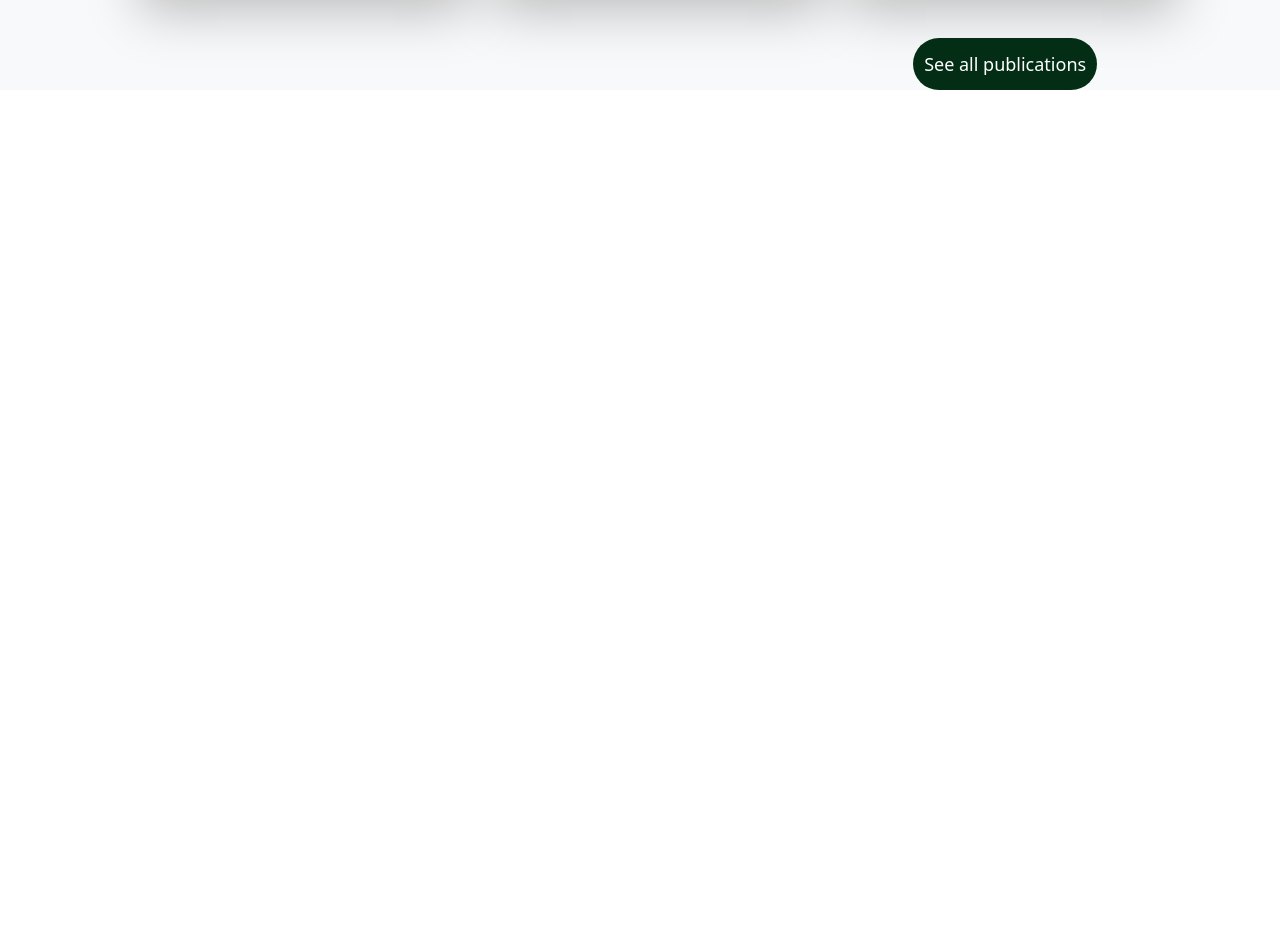
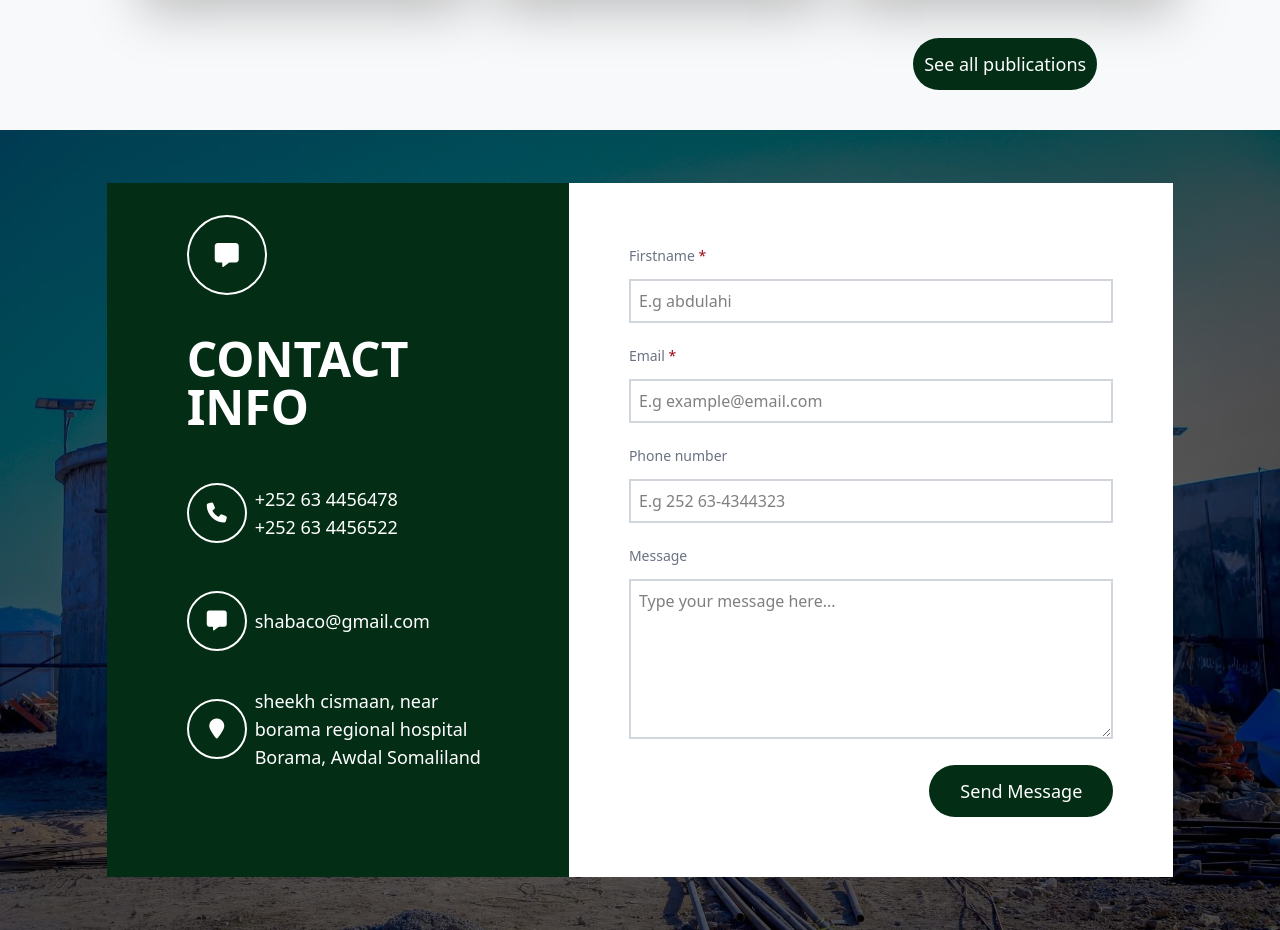
Before and after one commit to Abdulahia-39/shaba, a React (Vite) app: page / in a window 1280 px wide. Shown: the part 6606-7536 px from the top of the page. Before the commit the page ends 6736 px from the top, so only its background shows below. Built offline with nearby package versions, Linux system fonts and the light colour scheme.

Commit message:
added a contact us section to the homepage but it is not 100% finished

```diff
--- a/src/App.jsx
+++ b/src/App.jsx
@@ -5,6 +5,7 @@ import Mission from './components/home/mission/Mission.jsx'
 import SecretsOfSuccess from './components/home/secretsOfSuccess/secretsOfSuccess.jsx'
 import Partners from './components/home/partners/Partners.jsx'
 import LatestPosts from './components/home/latestPosts/LatestPosts.jsx'
+import Contact from './components/home/contact/Contact.jsx'
 
 function App() {
   return (
@@ -16,6 +17,7 @@ function App() {
       <SecretsOfSuccess />
       <Partners />
       <LatestPosts />
+      <Contact />
     </div>
   )
 }
--- /dev/null
+++ b/src/components/home/contact/Contact.jsx
@@ -0,0 +1,75 @@
+import contactbg from '../../../assets/shabapics/contactbg.jpg';
+
+const Contact = () => {
+    const overlayColor = 'rgba(0, 0, 0, 0.6)';
+    return (
+        <section className="min-h-screen w-full bg-cover bg-center flex justify-center items-center" style={{ backgroundImage: `linear-gradient(${overlayColor}, ${overlayColor}),url(${contactbg})` }} >
+            <div className="flex flex-col lg:flex-row w-5/6 bg-white my-10">
+                <div className="bg-green-950 flex-1 px-4 sm:px-20 py-8">
+                    <div className="h-20 w-20 rounded-full border-2 border-white flex justify-center items-center">
+                        <i class="fa-solid fa-message text-white text-2xl"></i>
+                    </div>
+                    <div className="my-10">
+                        <h3 className="uppercase font-semibold text-5xl text-white">contact info</h3>
+                        <div className="flex gap-2 h-25 mt-8">
+                            <div className="h-15 min-w-15 rounded-full border-2 border-white flex justify-center items-center my-auto">
+                                <i class="fa-solid fa-phone text-white text-xl"></i>
+                            </div>
+                            <div className="my-auto">
+                                <a href=""><p className="text-white text-lg">+252 63 4456478</p></a>
+                                <a href=""><p className="text-white text-lg">+252 63 4456522</p></a>
+                            </div>
+                        </div>
+
+                        <div className="flex gap-2 h-25 mt-2">
+                            <div className="h-15 min-w-15 rounded-full border-2 border-white flex justify-center items-center my-auto">
+                                <i class="fa-solid fa-message text-white text-xl"></i>
+                            </div>
+                            <div className="my-auto">
+                                <a href=""><p className="text-white text-lg">shabaco@gmail.com</p></a>
+                            </div>
+                        </div>
+
+                        <div className="flex gap-2 h-25 mt-2">
+                            <div className="h-15 min-w-15 rounded-full border-2 border-white flex justify-center items-center my-auto ">
+                                <i class="fa-solid fa-location-pin text-white text-xl"></i>
+                            </div>
+                            <div className="my-auto">
+                                <a href=""><p className="text-white text-lg text-wrap">sheekh cismaan, near borama regional hospital Borama, Awdal Somaliland</p></a>
+                            </div>
+                        </div>
+                    </div>
+                </div>
+                <div className="flex-2">
+                    <form action="" className="h-full w-full p-15 flex flex-col gap-2">
+                        <div className="">
+                            <label htmlFor="firstname" className="w-full text-gray-500 font-medium text-sm">Firstname <span className="text-red-800">*</span></label>
+                            <input type="text" name="firstname" id="firstname" className="w-full my-3 border-2 border-gray-300 outline-gray-300 p-2" placeholder='E.g abdulahi' autoComplete='off' required/>
+                        </div>
+
+                        <div className="">
+                            <label htmlFor="email" className="w-full text-gray-500 font-medium text-sm">Email <span className="text-red-800">*</span></label>
+                            <input type="email" name="email" id="email" className="w-full my-3 border-2 border-gray-300 outline-gray-300 p-2" placeholder='E.g example@email.com' autoComplete='off' required/>
+                        </div>
+
+                        <div className="">
+                            <label htmlFor="phone" className="w-full text-gray-500 font-medium text-sm">Phone number</label>
+                            <input type='tel' name="phone" id="phone" className="w-full my-3 border-2 border-gray-300 outline-gray-300 p-2" placeholder='E.g 252 63-4344323' autoComplete='off' required/>
+                        </div>
+
+                        <div className="">
+                            <label htmlFor="message" className="w-full text-gray-500 font-medium text-sm">Message</label>
+                            <textarea name="message" id="message" className="w-full my-3 border-2 border-gray-300 outline-gray-300 p-2 h-40" placeholder='Type your message here...' autoComplete='off' required></textarea>
+                        </div>
+
+                        <div className="flex justify-end">
+                            <button type="submit" className="bg-green-950 text-white text-lg font-light w-46 h-13 rounded-4xl">Send Message</button>
+                        </div>
+                    </form>
+                </div>
+            </div>
+        </section>
+    );
+}
+
+export default Contact;
```
Also changed, not shown: src/assets/shabapics/contactbg.jpg (added).
